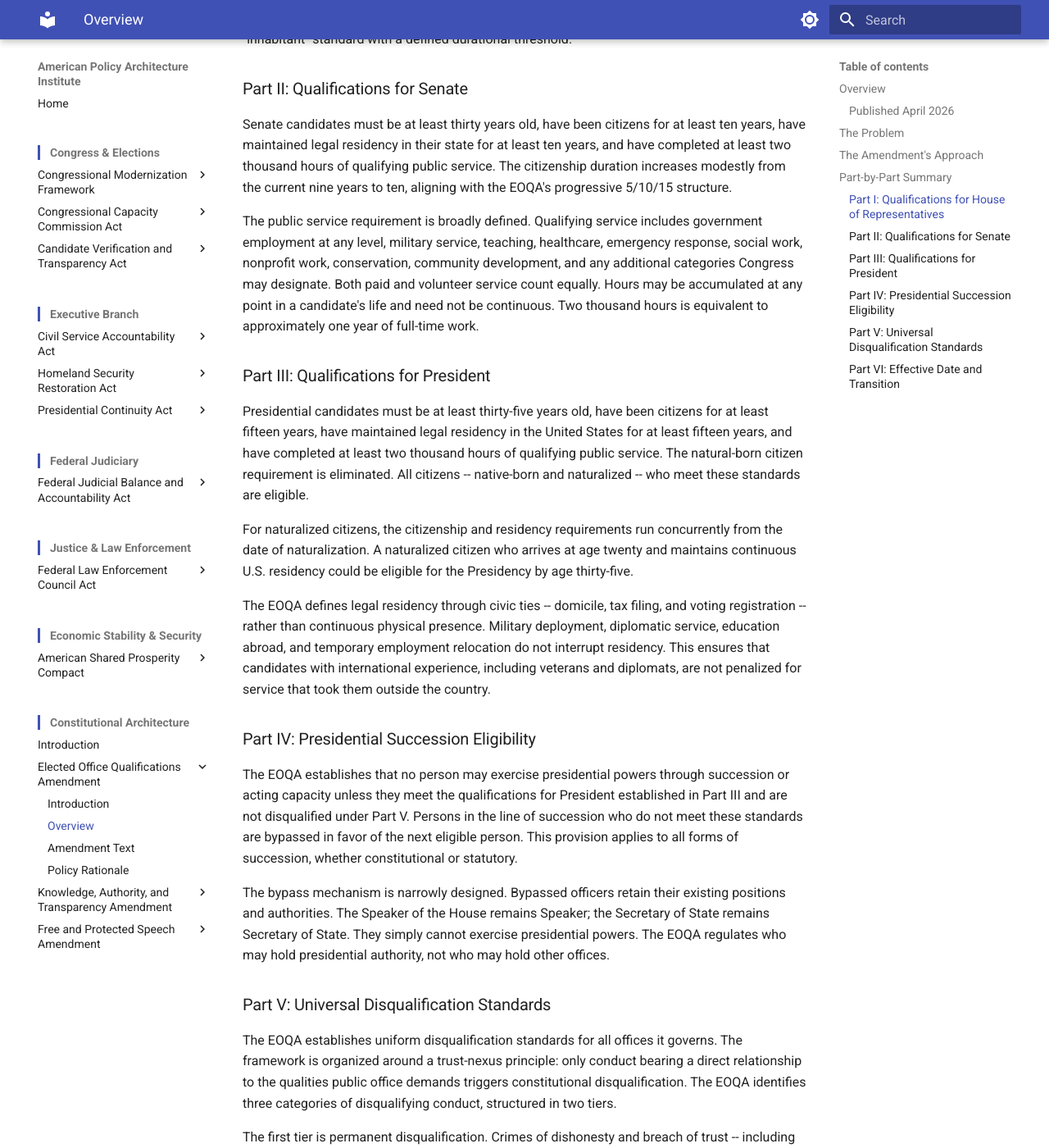
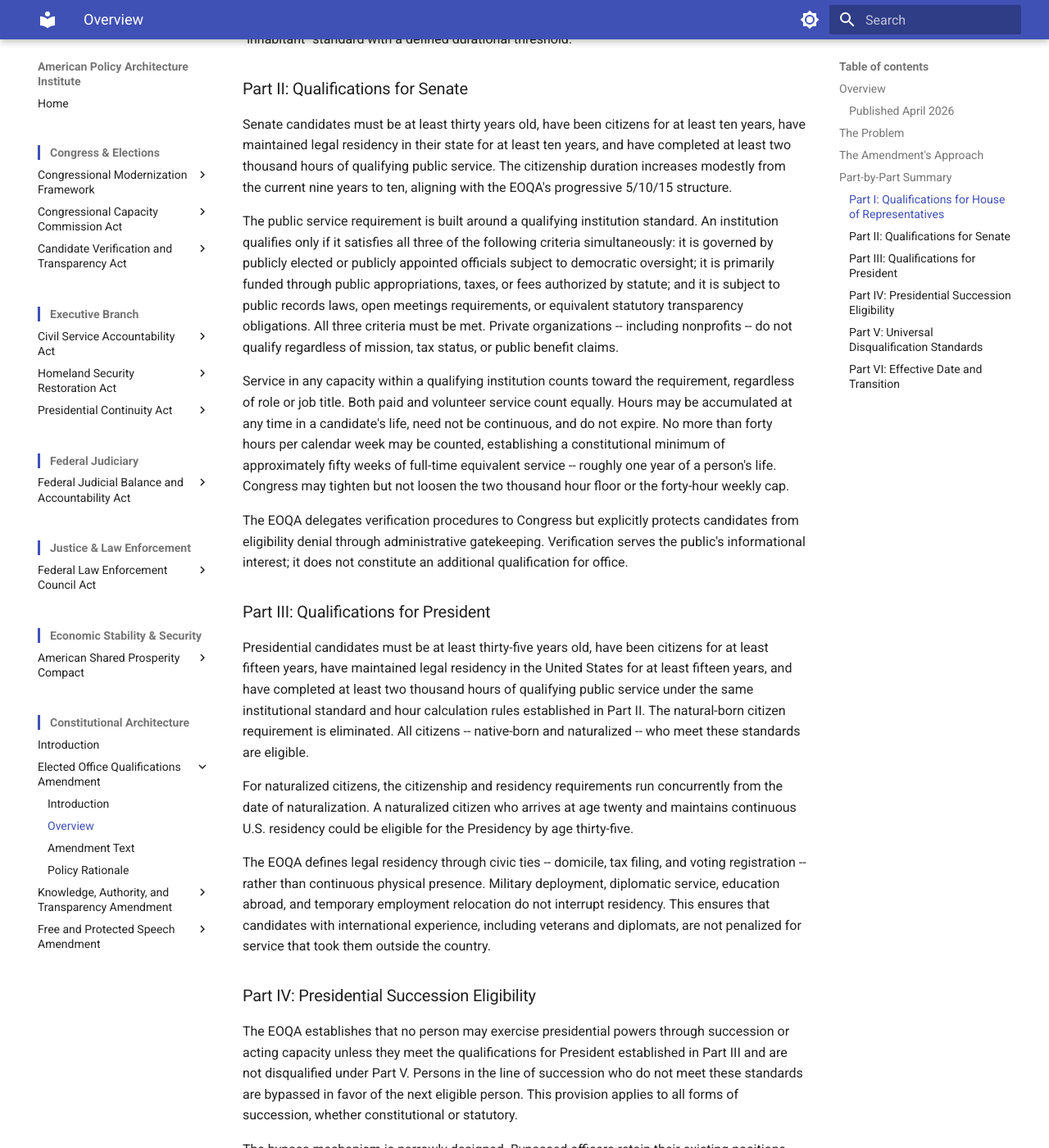
Before and after one commit to albertintech/apai, an MkDocs documentation site: the page built from docs/amendments/eoqa/overview.md, in a window 1280 px wide and 1400 px high, scrolled down 1946 px. Shown: the whole window at 82% size. Built offline with MkDocs 1.6.1 and Material for MkDocs 9.7.7, drawn with Linux system fonts in a browser that asks for light colours; some of the changed text lies outside the part shown.

Commit message:
Update overview.md

```diff
--- a/docs/amendments/eoqa/overview.md
+++ b/docs/amendments/eoqa/overview.md
@@ -36,11 +36,15 @@ The citizenship duration of five years is a reduction from the current seven-yea
 
 Senate candidates must be at least thirty years old, have been citizens for at least ten years, have maintained legal residency in their state for at least ten years, and have completed at least two thousand hours of qualifying public service. The citizenship duration increases modestly from the current nine years to ten, aligning with the EOQA's progressive 5/10/15 structure.
 
-The public service requirement is broadly defined. Qualifying service includes government employment at any level, military service, teaching, healthcare, emergency response, social work, nonprofit work, conservation, community development, and any additional categories Congress may designate. Both paid and volunteer service count equally. Hours may be accumulated at any point in a candidate's life and need not be continuous. Two thousand hours is equivalent to approximately one year of full-time work.
+The public service requirement is built around a qualifying institution standard. An institution qualifies only if it satisfies all three of the following criteria simultaneously: it is governed by publicly elected or publicly appointed officials subject to democratic oversight; it is primarily funded through public appropriations, taxes, or fees authorized by statute; and it is subject to public records laws, open meetings requirements, or equivalent statutory transparency obligations. All three criteria must be met. Private organizations -- including nonprofits -- do not qualify regardless of mission, tax status, or public benefit claims.
+
+Service in any capacity within a qualifying institution counts toward the requirement, regardless of role or job title. Both paid and volunteer service count equally. Hours may be accumulated at any time in a candidate's life, need not be continuous, and do not expire. No more than forty hours per calendar week may be counted, establishing a constitutional minimum of approximately fifty weeks of full-time equivalent service -- roughly one year of a person's life. Congress may tighten but not loosen the two thousand hour floor or the forty-hour weekly cap.
+
+The EOQA delegates verification procedures to Congress but explicitly protects candidates from eligibility denial through administrative gatekeeping. Verification serves the public's informational interest; it does not constitute an additional qualification for office.
 
 ### Part III: Qualifications for President
 
-Presidential candidates must be at least thirty-five years old, have been citizens for at least fifteen years, have maintained legal residency in the United States for at least fifteen years, and have completed at least two thousand hours of qualifying public service. The natural-born citizen requirement is eliminated. All citizens -- native-born and naturalized -- who meet these standards are eligible.
+Presidential candidates must be at least thirty-five years old, have been citizens for at least fifteen years, have maintained legal residency in the United States for at least fifteen years, and have completed at least two thousand hours of qualifying public service under the same institutional standard and hour calculation rules established in Part II. The natural-born citizen requirement is eliminated. All citizens -- native-born and naturalized -- who meet these standards are eligible.
 
 For naturalized citizens, the citizenship and residency requirements run concurrently from the date of naturalization. A naturalized citizen who arrives at age twenty and maintains continuous U.S. residency could be eligible for the Presidency by age thirty-five.
 
@@ -79,7 +83,12 @@ See the full amendment text and policy rationale for complete details.
 <!--
 ## Revision History
 
-**Revision 1.1** (Current)
+**Revision 2.0** (Current)
+- Updated "Based on" line to reference EOQA Rev 3.4
+- Replaced Part II public service description with qualifying institution standard summary: three-part test (public governance, public funding, public accountability), all three required simultaneously; private organizations including nonprofits excluded regardless of mission or tax status; service in any capacity counts; forty-hour weekly cap establishing constitutional minimum of approximately fifty weeks; non-expiration of hours; congressional tighten-but-not-loosen enforcement direction; verification protection summary
+- Updated Part III to cross-reference Part II institutional standard and hour calculation rules rather than restating independently
+
+**Revision 1.1**
 - Updated "Based on" line to reference EOQA Rev 2.0
 - Added disqualification gap paragraph to The Problem section
 - Updated The Amendment's Approach to include third core principle and disqualification framework summary
```
Also changed, not shown: other parts of docs/amendments/eoqa/overview.md (+1 -1 lines).
